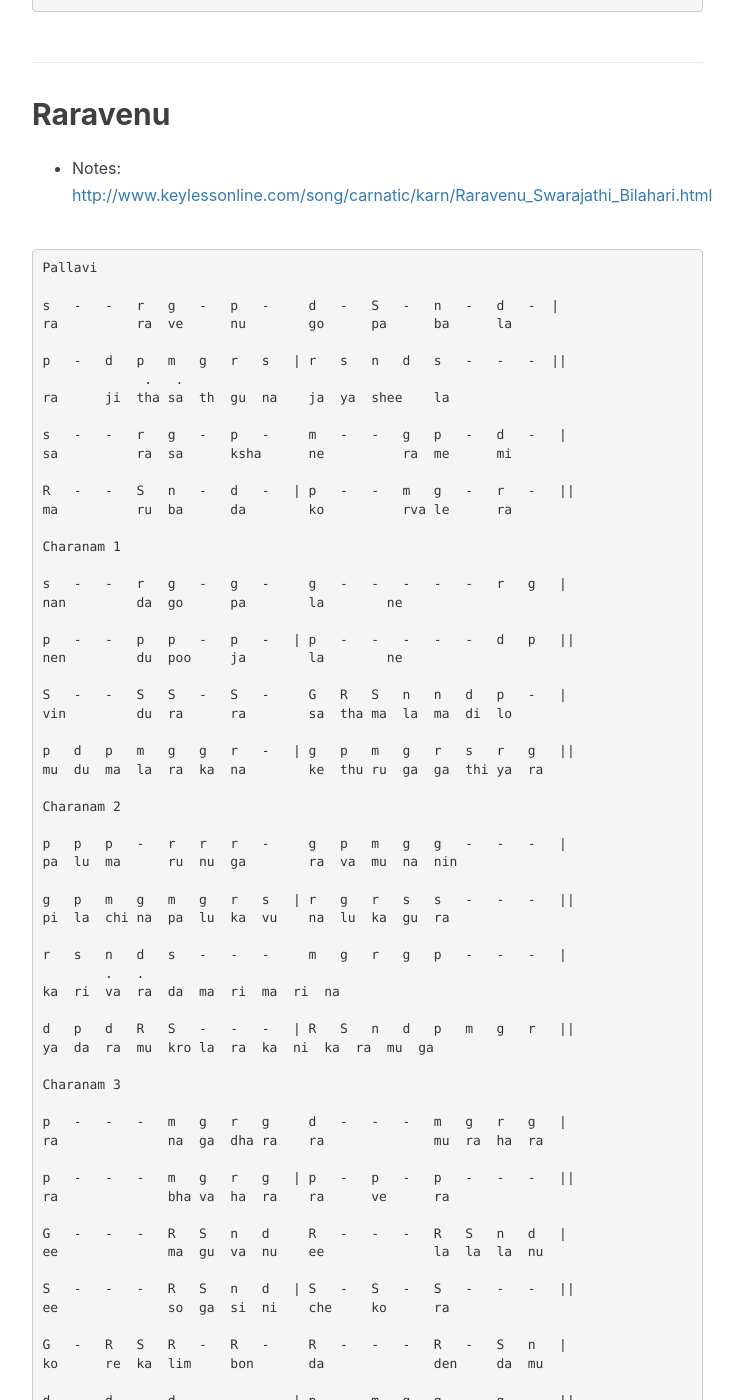
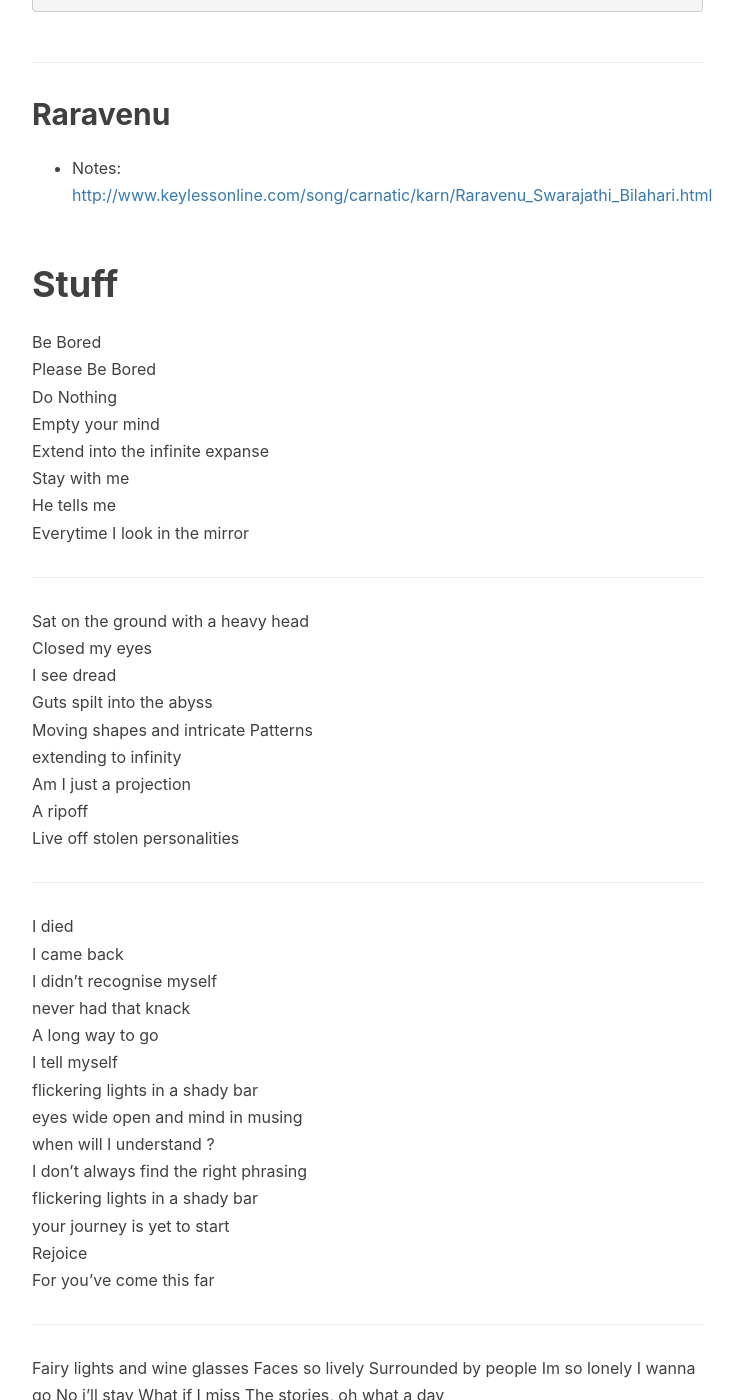
Before and after one commit to Sangarshanan/sangarshanan.github.io, a Jekyll site: the page built from musings.html, in a window 1280 px wide and 1400 px high, scrolled down 4964 px. Shown: the whole window, without its empty margins (233-976 px from the left). Built offline with Jekyll 4.4.1, drawn with Linux system fonts in a browser that asks for light colours; nearby versions of some CDN libraries; comment, search, counter and statistics services are not loaded; some of the changed text lies outside the part shown.

Commit message:
More stuff

````diff
--- a/_includes/stuff/musings.md
+++ b/_includes/stuff/musings.md
@@ -217,78 +217,6 @@
 
 - Notes: <http://www.keylessonline.com/song/carnatic/karn/Raravenu_Swarajathi_Bilahari.html>
 
-```math
-Pallavi
-
-s   -   -   r   g   -   p   -     d   -   S   -   n   -   d   -  |
-ra          ra  ve      nu        go      pa      ba      la
-
-p   -   d   p   m   g   r   s   | r   s   n   d   s   -   -   -  ||
-             .   .
-ra      ji  tha sa  th  gu  na    ja  ya  shee    la
-
-s   -   -   r   g   -   p   -     m   -   -   g   p   -   d   -   |
-sa          ra  sa      ksha      ne          ra  me      mi
-
-R   -   -   S   n   -   d   -   | p   -   -   m   g   -   r   -   ||
-ma          ru  ba      da        ko          rva le      ra
-
-Charanam 1
-
-s   -   -   r   g   -   g   -     g   -   -   -   -   -   r   g   |
-nan         da  go      pa        la        ne
-
-p   -   -   p   p   -   p   -   | p   -   -   -   -   -   d   p   ||
-nen         du  poo     ja        la        ne
-
-S   -   -   S   S   -   S   -     G   R   S   n   n   d   p   -   |
-vin         du  ra      ra        sa  tha ma  la  ma  di  lo
-
-p   d   p   m   g   g   r   -   | g   p   m   g   r   s   r   g   ||
-mu  du  ma  la  ra  ka  na        ke  thu ru  ga  ga  thi ya  ra
-
-Charanam 2
-
-p   p   p   -   r   r   r   -     g   p   m   g   g   -   -   -   |
-pa  lu  ma      ru  nu  ga        ra  va  mu  na  nin
-
-g   p   m   g   m   g   r   s   | r   g   r   s   s   -   -   -   ||
-pi  la  chi na  pa  lu  ka  vu    na  lu  ka  gu  ra
-
-r   s   n   d   s   -   -   -     m   g   r   g   p   -   -   -   |
-        .   .
-ka  ri  va  ra  da  ma  ri  ma  ri  na
-
-d   p   d   R   S   -   -   -   | R   S   n   d   p   m   g   r   ||
-ya  da  ra  mu  kro la  ra  ka  ni  ka  ra  mu  ga
-
-Charanam 3
-
-p   -   -   -   m   g   r   g     d   -   -   -   m   g   r   g   |
-ra              na  ga  dha ra    ra              mu  ra  ha  ra
-
-p   -   -   -   m   g   r   g   | p   -   p   -   p   -   -   -   ||
-ra              bha va  ha  ra    ra      ve      ra
-
-G   -   -   -   R   S   n   d     R   -   -   -   R   S   n   d   |
-ee              ma  gu  va  nu    ee              la  la  la  nu
-
-S   -   -   -   R   S   n   d   | S   -   S   -   S   -   -   -   ||
-ee              so  ga  si  ni    che     ko      ra
-
-G   -   R   S   R   -   R   -     R   -   -   -   R   -   S   n   |
-ko      re  ka  lim     bon       da              den     da  mu
-
-d   -   d   -   d   -   -   -   | p   -   m   g   g   -   g   -   ||
-nee     ya      na  je      ra  nu  nin     jen
-
-g   -   -   -   s   r   g   d     p   -   -   -   R   S   R   G   |
-tha             ma  ru  va  gu    ra              ka  ra  mu  la
-
-S   -   -   -   G   R   S   n   | d   p   m   g   r   s   r   g   ||
-cho             ma  ri  ma  ri    ni  nu  cha ra  na  ne  da  ra
-```
-
 
 # Stuff
 
@@ -311,7 +239,7 @@
 extending to infinity\
 Am I just a projection\
 A ripoff\
-Living off stolen personality
+Live off stolen personalities
 
 ----
 I died\
@@ -328,4 +256,39 @@
 your journey is yet to start\
 Rejoice\
 For you've come this far
+
 ----
+Fairy lights and wine glasses
+Faces so lively
+Surrounded by people
+Im so lonely
+I wanna go
+No i'll stay
+What if I miss
+The stories, oh what a day
+
+----
+Moon wearing her crescent
+Stars in all their glory
+Just me alone, a present soul
+Living out my story
+I have everything I want
+Nothing more nothing less
+Boundless joy and Entropy
+What a beautiful mess
+
+----
+Its just me
+Its just me
+There's noone else
+
+----
+You look up to me
+Eyes Red
+Filled with dread
+Kill me
+You said
+But baby
+You're already dead
+
+----
````
